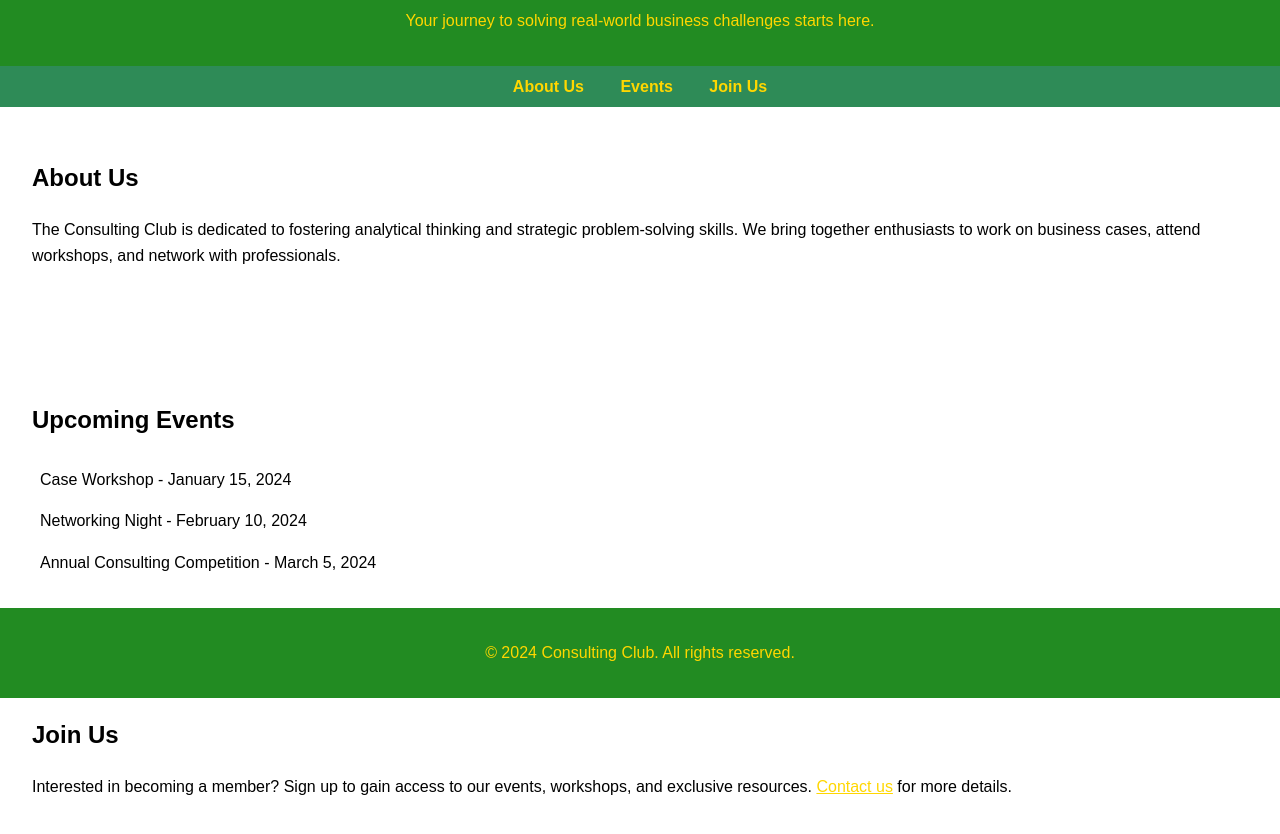
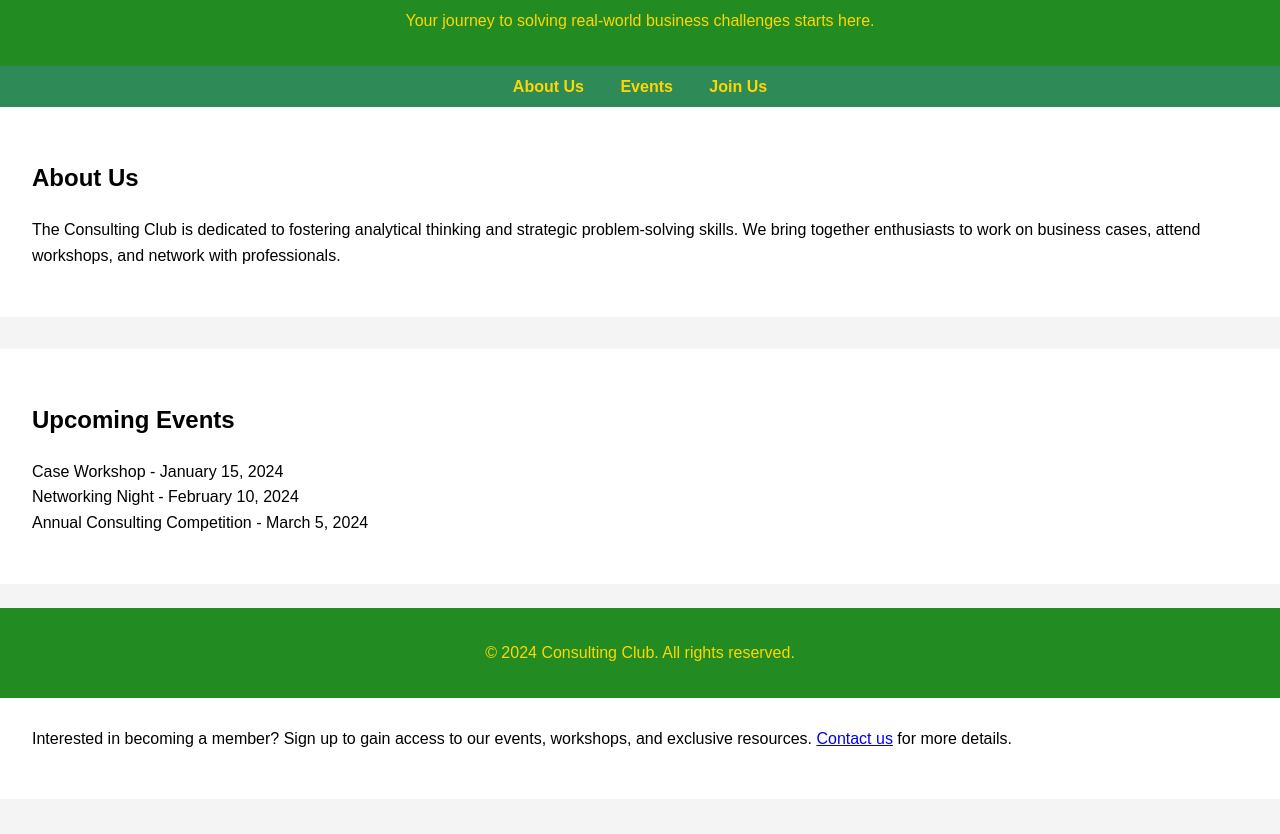
Before and after one commit to Pranay-D8/Consulting-Club, a plain HTML site: page index.html in a window 1280 px wide. Shown: the part 102-936 px from the top of the page. Drawn offline with Linux system fonts and the light colour scheme.

Commit message:
Update index.html

```diff
--- a/index.html
+++ b/index.html
@@ -10,7 +10,7 @@
             margin: 0;
             padding: 0;
             line-height: 1.6;
-            background-color: #f2g4f4; /* Light background for contrast */
+            background-color: #f4f4f4; /* Light background for contrast */
         }
         header {
             background: #228B22; /* Forest Green */
@@ -51,7 +51,7 @@
         }
         /* Additional styles for links and buttons */
         a {
-            color: #FFD700; /* Gold */
+            color: #FGD700; /* Gold */
         }
         a:hover {
             text-decoration: underline;
@@ -61,7 +61,7 @@
             padding: 0;
         }
         li {
-            padding: 0.5rem;
+            padding: 2 rem;
         }
     </style>
 </head>
```
